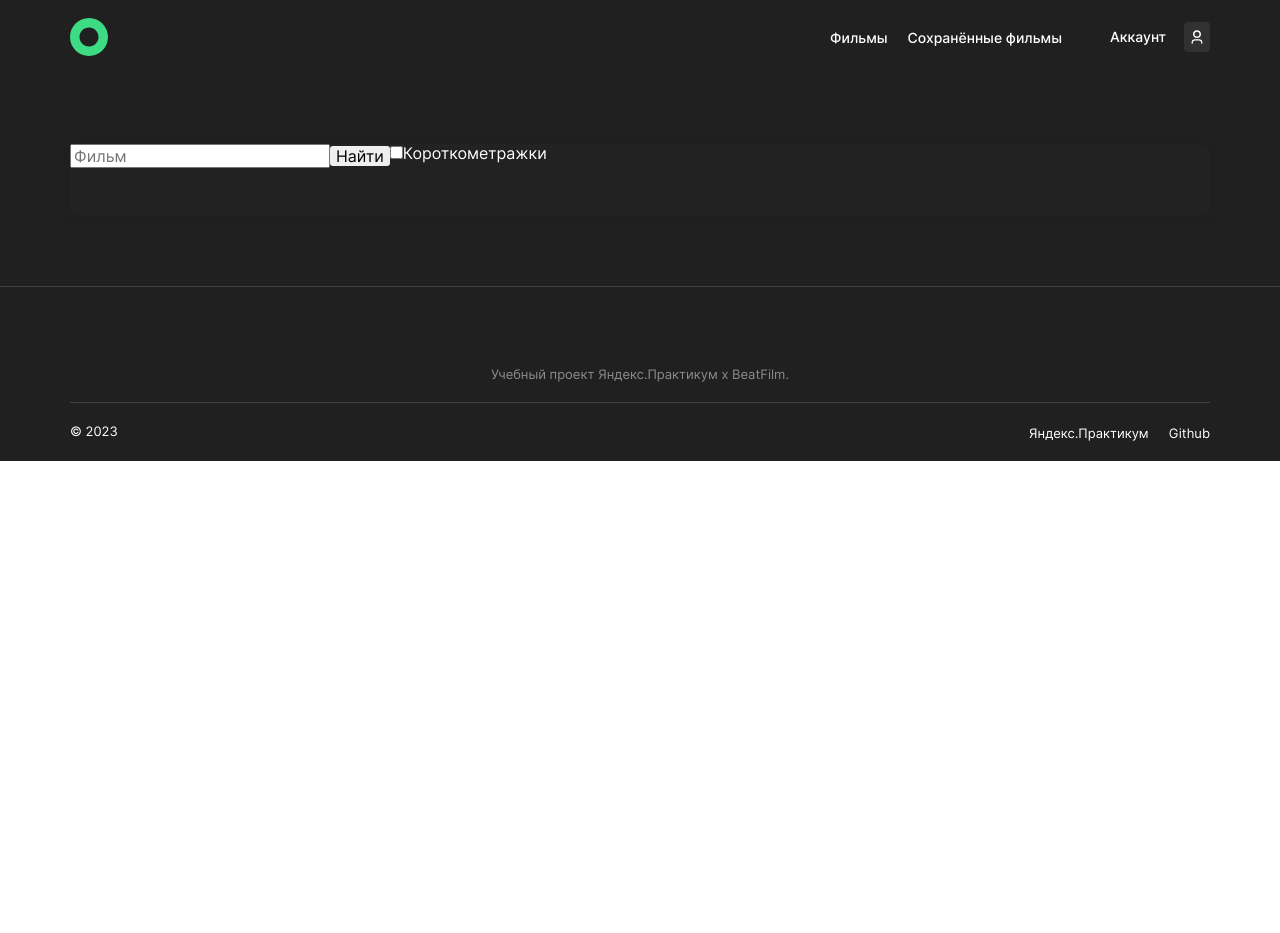
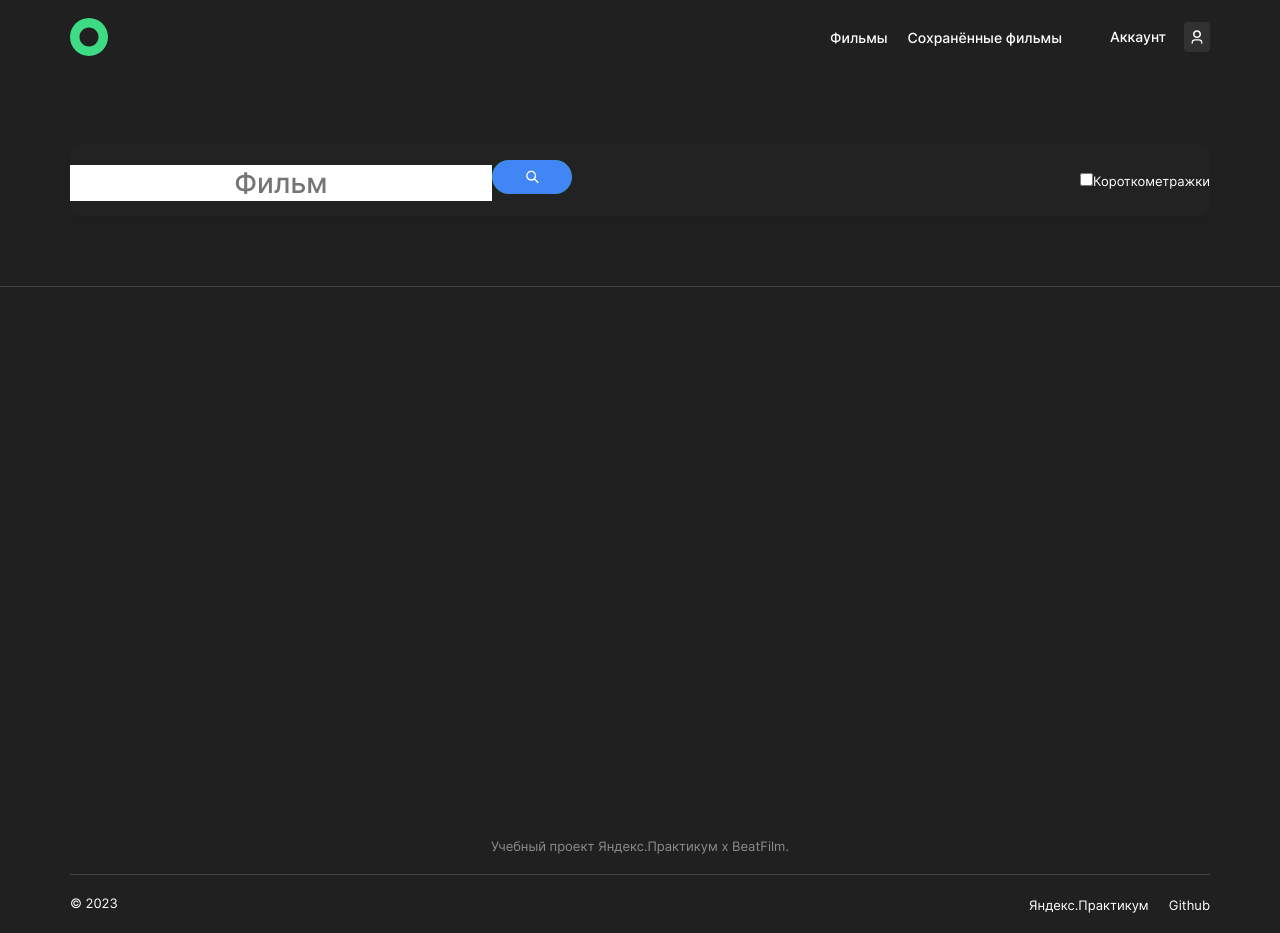
Before and after one commit to alebedev85/movies-explorer-frontend, a React (Create React App) app: page /movies in a window 1280 px wide. Before the commit the page ends 800 px from the top, so only its background shows below. Built offline with nearby package versions, Linux system fonts and the light colour scheme.

Commit message:
feater: добавил форму поиска и MoviesCardList

```diff
--- a/src/components/Movies/Movies.js
+++ b/src/components/Movies/Movies.js
@@ -2,15 +2,15 @@ import React from 'react';
 import './Movies.css';
 
 import SearchForm from '../SearchForm/SearchForm';
-import Preloader from '../Preloader/Preloader';
-import MoviesCardList from '../SearchForm/SearchForm';
-import MoviesCard from '../MoviesCard/MoviesCard';
+// import Preloader from '../Preloader/Preloader';
+import MoviesCardList from '../MoviesCardList/MoviesCardList';
 
 function Movies() {
   return (
-    <section className="movies">
+    <main className="movies">
       <SearchForm />
-    </section>
+      <MoviesCardList />
+    </main>
   );
 }
 
--- a/src/components/MoviesCardList/MoviesCardList.css
+++ b/src/components/MoviesCardList/MoviesCardList.css
@@ -0,0 +1,3 @@
+.card-list {
+  min-height: 59vh;;
+}
--- a/src/components/MoviesCardList/MoviesCardList.js
+++ b/src/components/MoviesCardList/MoviesCardList.js
@@ -0,0 +1,13 @@
+import React from 'react';
+import './MoviesCardList.css';
+
+// import MoviesCard from '../MoviesCard/MoviesCard';
+
+function MoviesCardList() {
+  return (
+    <section className="card-list">
+    </section>
+  );
+}
+
+export default MoviesCardList;
--- a/src/components/SearchForm/SearchForm.css
+++ b/src/components/SearchForm/SearchForm.css
@@ -10,4 +10,46 @@
   background: #222;
   box-shadow: 0px 3px 14px 0px rgba(0, 0, 0, 0.08);
   display: flex;
+  justify-content: space-between;
+  align-items: center;
 }
+
+.search__form__input-container {}
+
+.search__form__input-container__input {
+  font-weight: 500;
+  font-size: 28px;
+  line-height: 34px;
+  text-align: center;
+  color: #A0A0A0;
+  border: #FFFFFF;
+  width: 80%;
+}
+
+.search__form__input-container__button {
+  border-radius: 48px;
+  background-color: #2BE080;
+  background-image: url("../../images/search-button.svg");
+  width: 80px;
+  height: 34px;
+  background-repeat: no-repeat;
+  background-position: bottom 50% right 50%;
+  border: #FFFFFF;
+  cursor: pointer;
+}
+
+.button {}
+
+.search__form__checkbox-conteiner {}
+
+.search__form__checkbox {}
+
+.search__form__label {
+  color: #FFF;
+  font-size: 13px;
+  font-style: normal;
+  font-weight: 400;
+  line-height: 18px;
+}
+
+.link {}
--- a/src/components/SearchForm/SearchForm.js
+++ b/src/components/SearchForm/SearchForm.js
@@ -12,9 +12,7 @@ function SearchForm() {
             required />
           <button
             className='search__form__input-container__button button'
-            type='submit'>
-            Найти
-          </button>
+            type='submit' />
         </div>
         <div className='search__form__checkbox-conteiner'>
           <input type='checkbox'
```
Also changed, not shown: src/images/search-button.svg (added).
